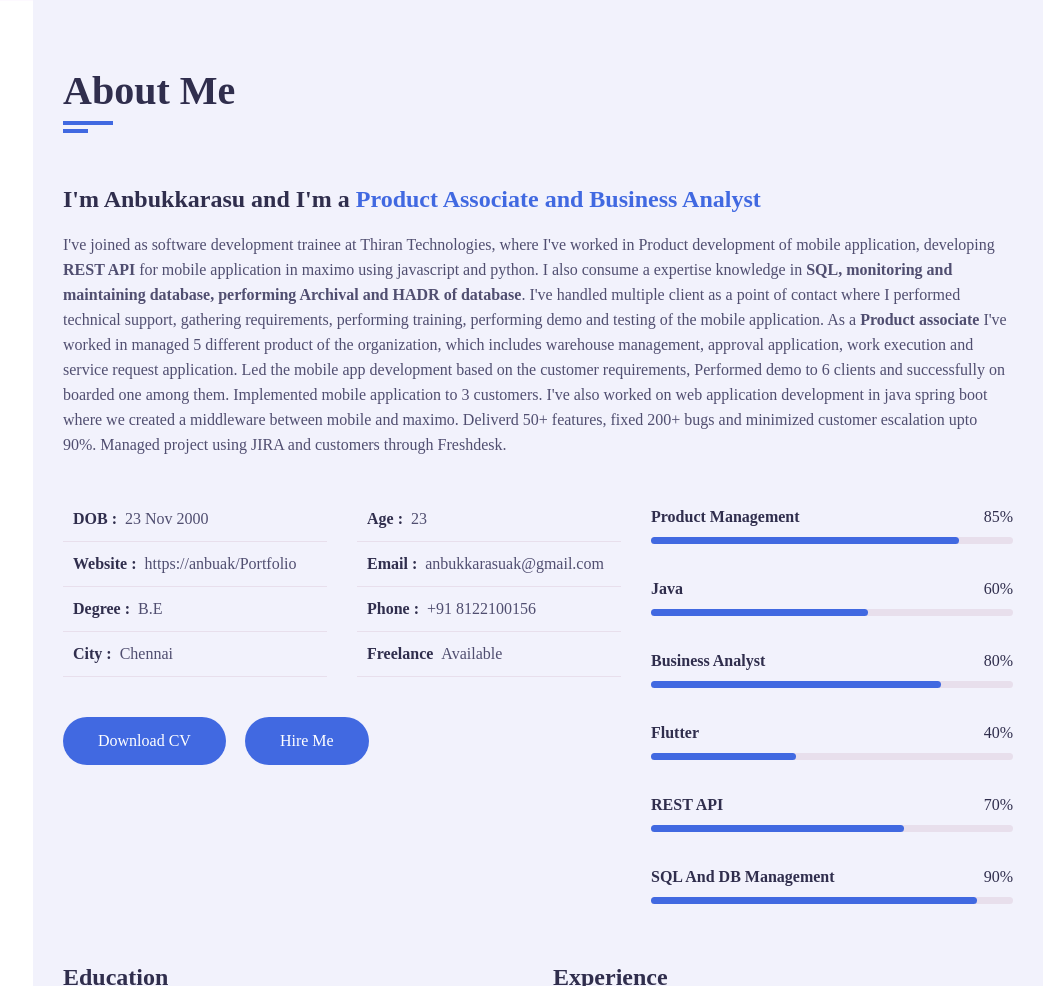
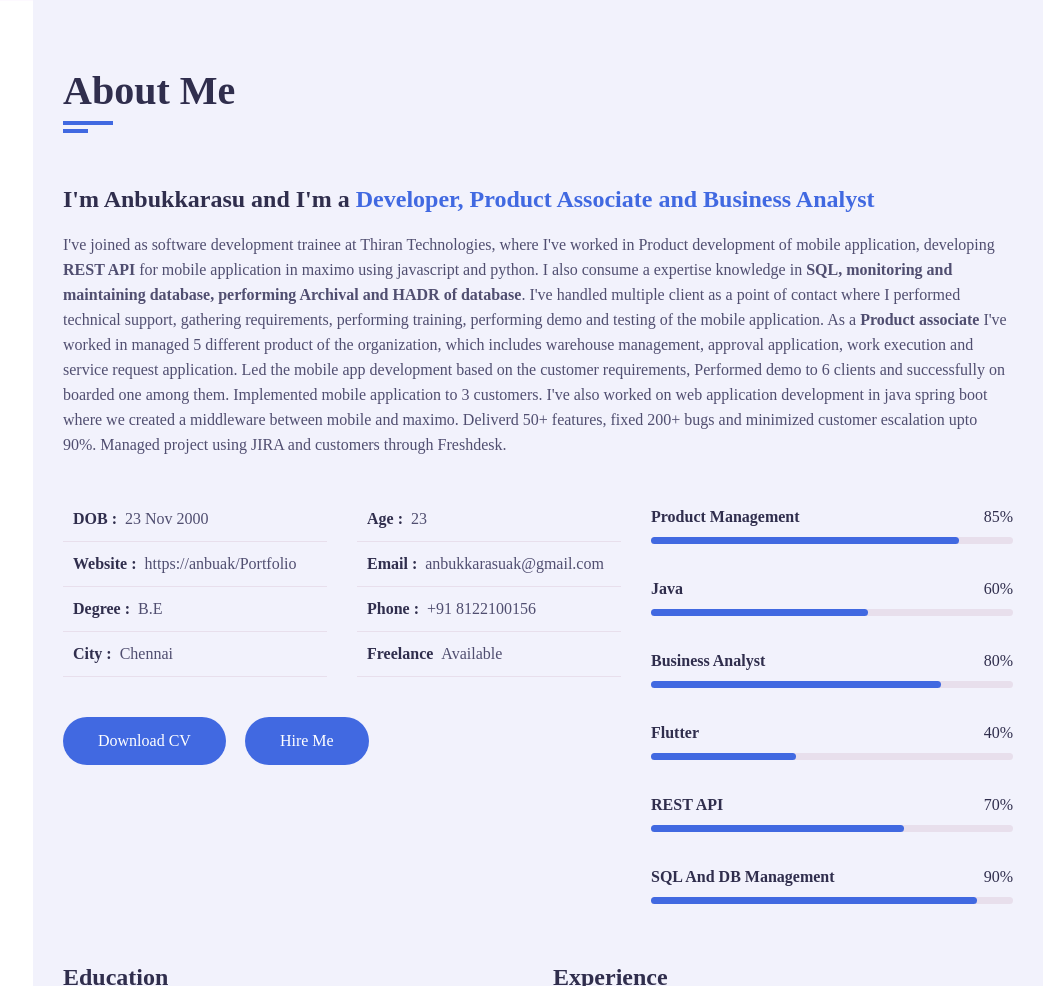
Before and after one commit to AnbuAK/Personal_portfolio, a website: page index.html in a window 1280 px wide. Shown: the part 799-1785 px from the top of the page, without its empty margins (237-1280 px from the left). Drawn offline with nearby package versions, Linux system fonts and the light colour scheme; a web font is replaced by a local one.

Commit message:
Update index.html

```diff
--- a/index.html
+++ b/index.html
@@ -66,7 +66,7 @@
                     <div class="about-content padd-15">
                         <div class="row">
                             <div class="about-text padd-15">
-                                <h3>I'm Anbukkarasu and I'm a <span>Product Associate and Business Analyst</span></h3>
+                                <h3>I'm Anbukkarasu and I'm a <span>Developer, Product Associate and Business Analyst</span></h3>
                                 <p>I've joined as software development trainee at Thiran Technologies, where I've worked in Product development of mobile application, developing <b>REST API</b> for mobile application in maximo using javascript and python.
                                 I also consume a expertise knowledge in <b>SQL, monitoring and maintaining database, performing Archival and HADR of database</b>. I've handled multiple client as a point of contact where I performed technical support,
                                 gathering requirements, performing training, performing demo and testing of the mobile application.
```
